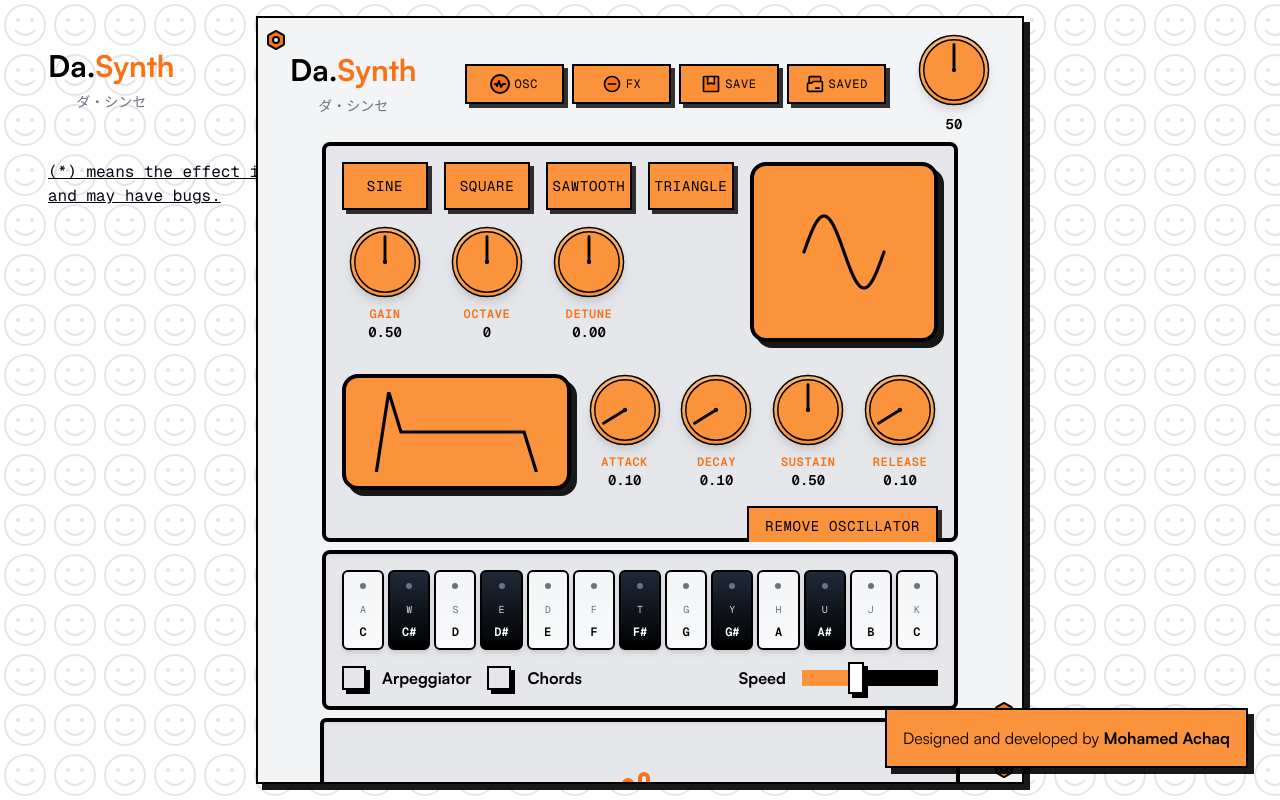
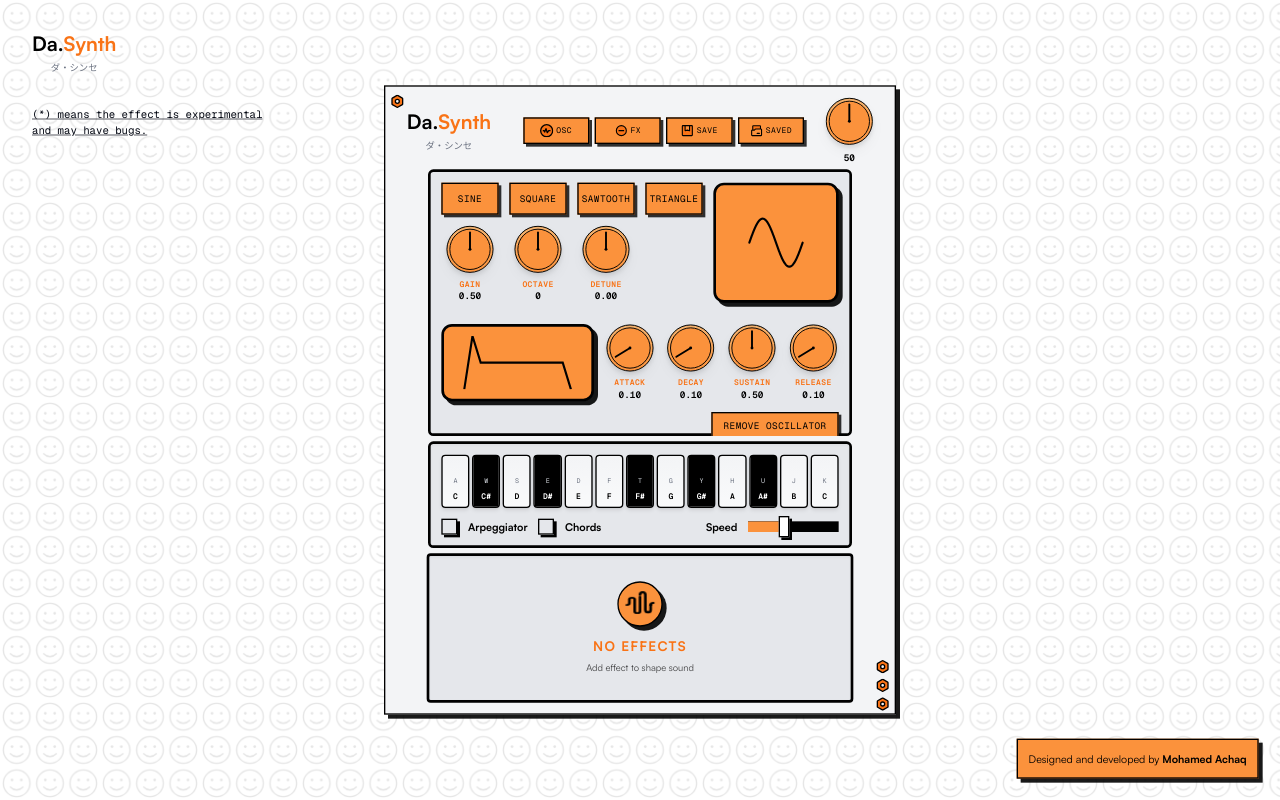
Before and after one commit to triyanox/da.synth, a Next.js app: page / in a window 1280 px wide. Built offline with nearby package versions, Linux system fonts and the light colour scheme.

Commit message:
feat: fixes and improvements

```diff
--- a/app/globals.css
+++ b/app/globals.css
@@ -88,3 +88,32 @@
     display: none;
   }
 }
+
+:root {
+  --scale-factor: 1;
+}
+
+html,
+body {
+  width: 100vw;
+  height: 100vh;
+  overflow: hidden;
+}
+
+#root {
+  width: 100%;
+  height: 100%;
+}
+
+.content-wrapper {
+  width: calc(100% * var(--scale-factor));
+  height: calc(100% * var(--scale-factor));
+  transform: scale(calc(1 / var(--scale-factor)));
+  transform-origin: top left;
+  transition: transform 0.3s;
+}
+
+
+::selection {
+  background: none;
+}
--- a/app/page.tsx
+++ b/app/page.tsx
@@ -2,6 +2,7 @@
 
 import Synthesizer from '@/components/synth';
 import { Card } from '@/components/ui/card';
+import AppWrapper from '@/components/wrapper';
 import Link from 'next/link';
 import { useEffect } from 'react';
 
@@ -11,7 +12,8 @@ const Page = () => {
   }, []);
 
   return (
-    <div className="min-h-screen max-w-3xl mx-auto flex items-center justify-center">
+    <AppWrapper>
+      <div className="h-full max-w-3xl mx-auto flex items-center justify-center">
         <div className="absolute top-8 left-8 p-4">
           <div className="flex justify-between items-center">
             <div className="flex items-start flex-col gap-4">
@@ -79,6 +81,7 @@ const Page = () => {
           </Link>
         </Card>
       </div>
+    </AppWrapper>
   );
 };
 
--- a/components/keyboard.tsx
+++ b/components/keyboard.tsx
@@ -183,7 +183,7 @@ const Keyboard: React.FC<KeyboardProps> = React.memo(
                   activeKeys.has(key.note)
                     ? 'bg-gradient-to-b from-orange-400 to-orange-500 shadow-inner'
                     : key.isBlack
-                    ? 'bg-gradient-to-b from-gray-800 to-black shadow-md hover:from-gray-700 hover:to-gray-800'
+                    ? 'bg-gradient-to-b from-black to-black shadow-md hover:from-gray-700 hover:to-gray-800'
                     : 'bg-gradient-to-b from-gray-100 to-gray-50 shadow-md hover:from-gray-200 hover:to-gray-300'
                 }
                 rounded-md transition-all duration-50 ease-in-out
@@ -203,9 +203,9 @@ const Keyboard: React.FC<KeyboardProps> = React.memo(
               >
                 <div className="w-full h-3 flex items-center justify-center mb-1">
                   <div
-                    className={`w-1.5 h-1.5 rounded-full ${
-                      activeKeys.has(key.note) ? 'bg-black' : 'bg-gray-500'
-                    }`}
+                    className={cn(`w-1.5 h-1.5 rounded-full
+                    ${key.isBlack ? 'bg-white' : 'bg-black'}s
+                    `)}
                   ></div>
                 </div>
                 <span
--- a/components/knob.tsx
+++ b/components/knob.tsx
@@ -123,7 +123,7 @@ export const KnobControl = forwardRef<HTMLDivElement, KnobControlProps>(
           tabIndex={includeInTabOrder ? 0 : -1}
           onKeyDown={handleKeyDown}
           className={cn(
-            'w-[4.5rem] h-[4.5rem] cursor-grab touch-none relative',
+            'w-[4.5rem] h-[4.5rem] cursor-grab touch-none relative focus:outline-none',
             className,
           )}
           style={{ touchAction: 'none' }}
--- a/components/oscillator-controls.tsx
+++ b/components/oscillator-controls.tsx
@@ -176,7 +176,7 @@ const OscillatorControls: React.FC<{
             min={-3}
             max={3}
             integerSteps
-            dragSensitivity={0.1}
+            dragSensitivity={0.05}
             value={oscillator.octave}
             onChange={(value) => updateOscillator({ octave: value })}
           />
--- a/components/synth.tsx
+++ b/components/synth.tsx
@@ -104,7 +104,7 @@ const Synthesizer: React.FC = () => {
   );
 
   return (
-    <Card className="p-4 px-8 relative overflow-hidden space-y-2 max-h-[calc(100vh-2rem)] bg-opacity-100 max-w-3xl bg-gray-100">
+    <Card className="p-4 px-8 relative overflow-hidden space-y-2 h-fit§ bg-opacity-100 max-w-3xl bg-gray-100">
       <div className="flex justify-between items-center">
         <div className="flex items-center gap-4">
           <div className="flex items-center gap-2 flex-col">
@@ -175,7 +175,7 @@ const Synthesizer: React.FC = () => {
           ) : (
             <CarouselItem>
               <Card className="space-y-4 h-[25rem]  bg-gray-200 p-6 flex flex-col items-center justify-center border-4 border-black">
-                <div className="relative w-48 h-48">
+                <Card className="relative rounded-full w-28 h-28">
                   <svg viewBox="0 0 200 200" className="w-full h-full">
                     <defs>
                       <linearGradient
@@ -185,31 +185,21 @@ const Synthesizer: React.FC = () => {
                         x2="100%"
                         y2="100%"
                       >
-                        <stop offset="0%" stopColor="#fb923c" />
-                        <stop offset="100%" stopColor="#fb923c" />
+                        <stop offset="0%" stopColor="#000" />
+                        <stop offset="100%" stopColor="#000" />
                       </linearGradient>
                     </defs>
-                    <rect
-                      x="10"
-                      y="10"
-                      width="180"
-                      height="180"
-                      rx="10"
-                      className="fill-current text-gray-100"
-                      stroke="url(#emptyStateGradient)"
-                      strokeWidth="4"
-                    />
                     <circle
                       cx="100"
                       cy="100"
                       r="70"
-                      className="fill-current text-gray-200"
+                      className="fill-current text-orange-400"
                       stroke="url(#emptyStateGradient)"
                       strokeWidth="4"
                     />
                     <path
                       d="M40 100 Q70 60, 100 100 T160 100"
-                      className="stroke-current text-orange-400"
+                      className="stroke-current text-black"
                       strokeWidth="6"
                       fill="none"
                     />
@@ -217,7 +207,7 @@ const Synthesizer: React.FC = () => {
                       cx="100"
                       cy="100"
                       r="30"
-                      className="fill-current text-gray-200"
+                      className="fill-current text-orange-400"
                       stroke="url(#emptyStateGradient)"
                       strokeWidth="4"
                     />
@@ -232,7 +222,7 @@ const Synthesizer: React.FC = () => {
                       ?
                     </text>
                   </svg>
-                </div>
+                </Card>
                 <div className="text-center">
                   <h3 className="text-xl font-mono font-bold uppercase tracking-wider text-orange-500 mb-2">
                     No Oscillator Added
@@ -273,13 +263,62 @@ const Synthesizer: React.FC = () => {
       ) : (
         <div className="bg-gray-200 max-w-[640px] overflow-x-auto mx-auto h-56 flex border-black border-4 rounded-md shadow-inner">
           <div className="text-center flex justify-center items-center flex-col w-full p-8">
-            <AudioWaveform className="text-orange-500 mb-4" size={48} />
+            <Card className="rounded-full p-2 mb-4">
+              <svg
+                xmlns="http://www.w3.org/2000/svg"
+                width="8"
+                height="8"
+                viewBox="0 0 24 24"
+                fill="none"
+                stroke="currentColor"
+                strokeWidth="2"
+                strokeLinecap="round"
+                strokeLinejoin="round"
+                className="w-12 h-12 text-black"
+              >
+                <style>
+                  {`
+                    @keyframes pulse1 {
+                      0%, 100% { transform: scaleY(1); }
+                      50% { transform: scaleY(0.6); }
+                    }
+                    @keyframes pulse2 {
+                      0%, 100% { transform: scaleY(0.8); }
+                      50% { transform: scaleY(1); }
+                    }
+                    @keyframes pulse3 {
+                      0%, 100% { transform: scaleY(0.7); }
+                      50% { transform: scaleY(0.9); }
+                    }
+                    .bar1 {
+                      animation: pulse1 1.5s ease-in-out infinite;
+                      transform-origin: center;
+                    }
+                    .bar2 {
+                      animation: pulse2 1.3s ease-in-out infinite;
+                      transform-origin: center;
+                    }
+                    .bar3 {
+                      animation: pulse3 1.7s ease-in-out infinite;
+                      transform-origin: center;
+                    }
+                `}
+                </style>
+                <path
+                  className="bar1"
+                  d="M2 13a2 2 0 0 0 2-2V7a2 2 0 0 1 4 0v13a2 2 0 0 0 4 0V4"
+                />
+                <path
+                  className="bar2"
+                  d="M12 4a2 2 0 0 1 4 0v13a2 2 0 0 0 4 0v-4"
+                />
+                <path className="bar3" d="M20 13a2 2 0 0 1 2-2" />
+              </svg>
+            </Card>
             <h3 className="text-xl uppercase font-bold tracking-widest text-orange-500 mb-2">
               No Effects
             </h3>
-            <p className="text-gray-400 max-w-xs font-mono text-sm">
-              Add effect to shape sound
-            </p>
+            <p className="text-black/70 text-sm">Add effect to shape sound</p>
           </div>
         </div>
       )}
--- /dev/null
+++ b/components/wrapper.tsx
@@ -0,0 +1,21 @@
+import useDisplayScaling from '@/lib/use-display';
+import React from 'react';
+
+const AppWrapper: React.FC<{ children: React.ReactNode }> = ({ children }) => {
+  const scale = useDisplayScaling();
+
+  return (
+    <div
+      style={{
+        transform: `scale(${scale})`,
+        transformOrigin: 'top left',
+        width: `${100 / scale}%`,
+        height: `${100 / scale}%`,
+      }}
+    >
+      {children}
+    </div>
+  );
+};
+
+export default AppWrapper;
--- /dev/null
+++ b/lib/use-display.tsx
@@ -0,0 +1,40 @@
+import { useCallback, useEffect, useState } from 'react';
+
+const useDisplayScaling = () => {
+  const [scale, setScale] = useState(1);
+
+  const updateScale = useCallback(() => {
+    const scaleFactor = Math.min(
+      window.innerWidth / 1920,
+      window.innerHeight / 1080,
+    );
+
+    setScale(scaleFactor);
+
+    document.documentElement.style.setProperty(
+      '--scale-factor',
+      scaleFactor.toString(),
+    );
+  }, []);
+
+  useEffect(() => {
+    updateScale();
+
+    window.addEventListener('resize', updateScale);
+    window.addEventListener('orientationchange', updateScale);
+
+    const intervalId = setInterval(() => {
+      updateScale();
+    }, 250);
+
+    return () => {
+      window.removeEventListener('resize', updateScale);
+      window.removeEventListener('orientationchange', updateScale);
+      clearInterval(intervalId);
+    };
+  }, [updateScale]);
+
+  return scale;
+};
+
+export default useDisplayScaling;
```
Also changed, not shown: components/plugins/spectral-shaper.tsx (+8 -9 lines), 1 other file (tests, documents, lock files or other folders). Lines whose indentation alone changed are shown as unchanged.
